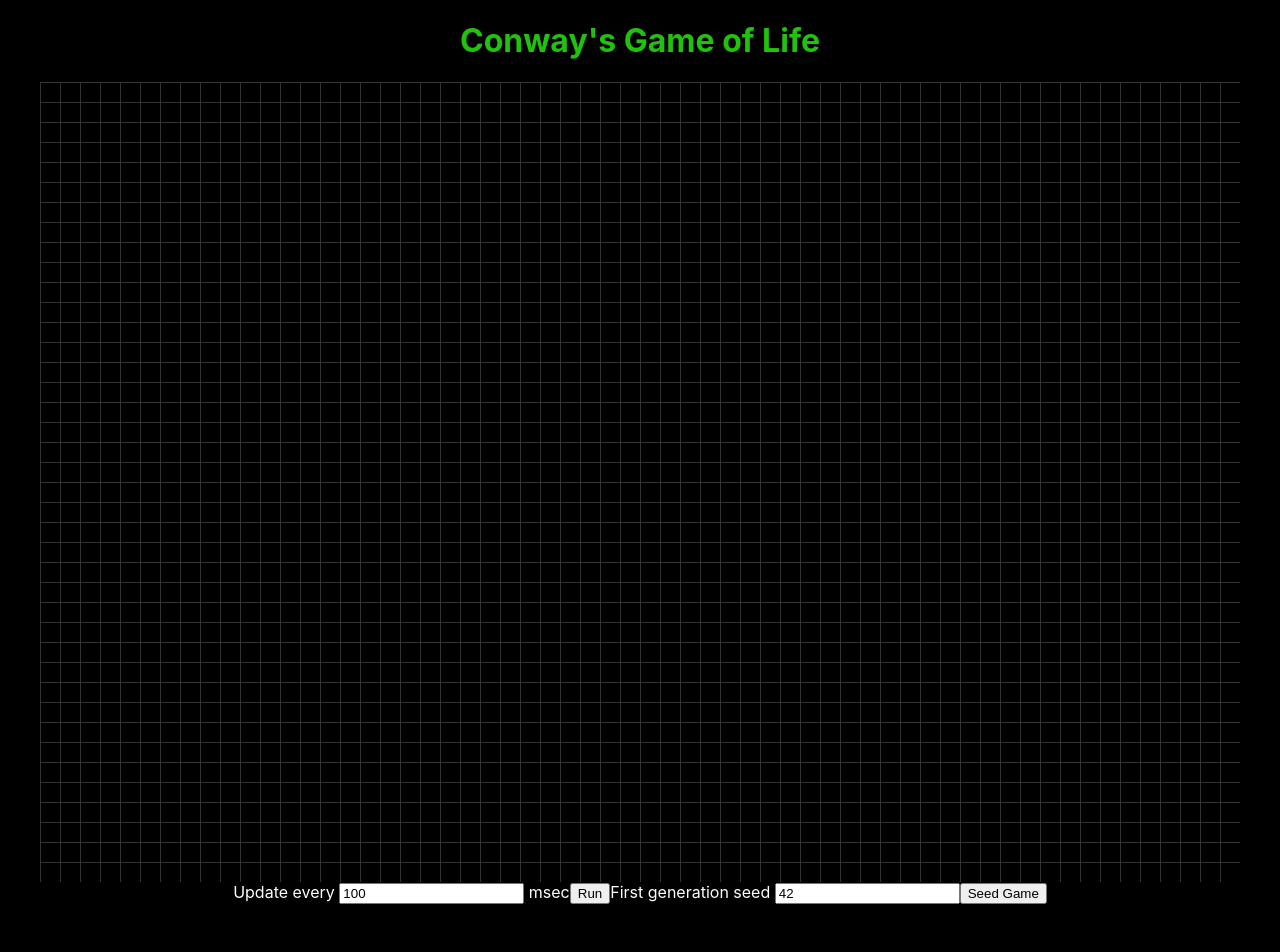
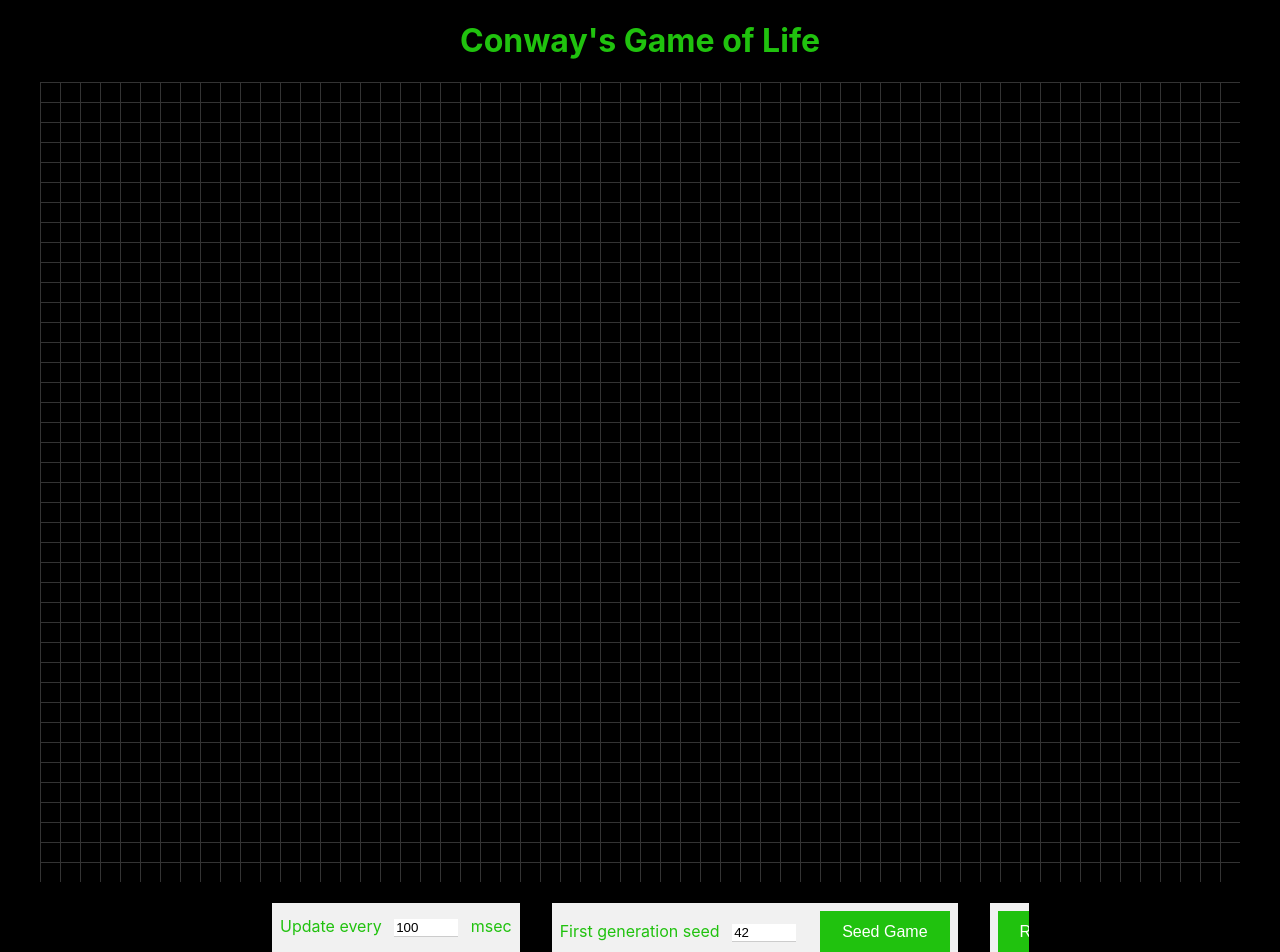
Before and after one commit to VladCojanu/gol-react, a React (Create React App) app: page / in a window 1280 px wide. Shown: the top 952 px of the page. Before the commit the page ends 904 px from the top, so only its background shows below. Built offline with nearby package versions, Linux system fonts and the light colour scheme.

Commit message:
Pulled out cell component, styled the controls a bit

```diff
--- a/src/App.jsx
+++ b/src/App.jsx
@@ -1,5 +1,5 @@
 import React, { Component } from 'react';
-import Game from './Game';
+import Game from './components/Game';
 
 class App extends Component {
   render() {
--- /dev/null
+++ b/src/components/Cell.jsx
@@ -0,0 +1,17 @@
+import React from 'react';
+
+export const CELL_SIZE = 20;
+
+export function Cell(props) {
+    const { x, y } = props;
+    return (
+        <div  style={{
+            left: `${CELL_SIZE * x + 1}px`,
+            top: `${CELL_SIZE * y + 1}px`,
+            width: `${CELL_SIZE - 1}px`,
+            height: `${CELL_SIZE - 1}px`,
+            background: "#ccc",
+            position: "absolute",
+            }} />
+    );
+}
--- a/src/Game.css
+++ b/src/components/Game.css
@@ -6,8 +6,3 @@
     linear-gradient(#333 1px, transparent 1px),
     linear-gradient(90deg, #333 1px, transparent 1px);
 }
-
-.Cell {
-    background: #ccc;
-    position: absolute;
-  }
--- a/src/Game.jsx
+++ b/src/components/Game.jsx
@@ -1,24 +1,10 @@
 import React from 'react';
 import './Game.css';
+import {Cell, CELL_SIZE} from  './Cell';
 
-const CELL_SIZE = 20;
 const GAME_WIDTH = 1200;
 const GAME_HEIGHT = 800;
 
-// TODO: Change cell into function component
-class Cell extends React.Component {
-    render() {
-        const { x, y } = this.props;
-        return (
-            <div className="Cell" style={{
-                left: `${CELL_SIZE * x + 1}px`,
-                top: `${CELL_SIZE * y + 1}px`,
-                width: `${CELL_SIZE - 1}px`,
-                height: `${CELL_SIZE - 1}px`,
-            }} />
-        );
-    }
-}
 
 class Game extends React.Component {
     constructor() {
@@ -194,18 +180,24 @@ class Game extends React.Component {
                     ))}
                 </div>
                 <div className="controls">
-                    Update every <input value={this.state.interval}
-                        onChange={this.handleIntervalChange} /> msec
-                {this.state.isRunning ?
-                        <button className="button"
-                            onClick={this.stopGame}>Stop</button> :
-                        <button className="button"
-                            onClick={this.runGame}>Run</button>
-                    }
-                First generation seed <input value={this.state.seed}
-                        onChange={this.handleSeedChange} />
-                <button className="button"
-                        onClick={this.seedGame}>Seed Game</button>
+                    <div>
+                        <p style={{display: "inline-block"}}>
+                            Update every <input value={this.state.interval}
+                                onChange={this.handleIntervalChange} /> msec
+                        </p>
+                    </div>
+                    <div>
+                        <p style={{display: "inline-block"}}>First generation seed <input value={this.state.seed}
+                            onChange={this.handleSeedChange} /> </p>
+                        <button onClick={this.seedGame}>Seed Game</button>
+                    </div>
+                    <div>
+                        {this.state.isRunning ?
+                            <button
+                                onClick={this.stopGame}>Stop</button> :
+                            <button onClick={this.runGame}>Run</button>
+                        }
+                    </div>
                 </div>
             </div>
         );
--- a/src/index.css
+++ b/src/index.css
@@ -1,3 +1,7 @@
+:root {
+  --hacker-green:#20C20E;
+}
+
 body {
   margin: 0;
   padding: 0;
@@ -8,11 +12,12 @@ body {
   -moz-osx-font-smoothing: grayscale;
   background: black;
   color: white;
+  font-size: 16px;
 }
 
 h1 {
   text-align: center;
-  color: #20C20E;
+  color: var(--hacker-green);
 }
 
 code {
@@ -21,5 +26,44 @@ code {
 }
 
 .controls {
+  display: flex;
+  color: var(--hacker-green);
+  margin-left: auto;
+  margin-right: auto;
+  width: 60%;
+  padding: 5px 5px 5px 5px;
+  white-space: nowrap;
+  overflow: hidden;
+  align-items: center;
+}
+
+.controls > div {
+  background-color: #f1f1f1;
+  margin: 16px;
+  height: 64px;
+  float:right;
+  display: inline-block;
+  align-items: center;
+}
+
+p {
+  margin: 8px;
+}
+
+button {
+  background-color: var(--hacker-green);
+  border: none;
+  color: white;
+  margin:8px;
+  padding: 12px 22px;
   text-align: center;
+  display: inline-block;
+  font-size: 16px;
 }
+
+input {
+  margin:8px;
+  border:none;
+  width:60px;
+  border-bottom:1px solid #ccc;
+}
```
